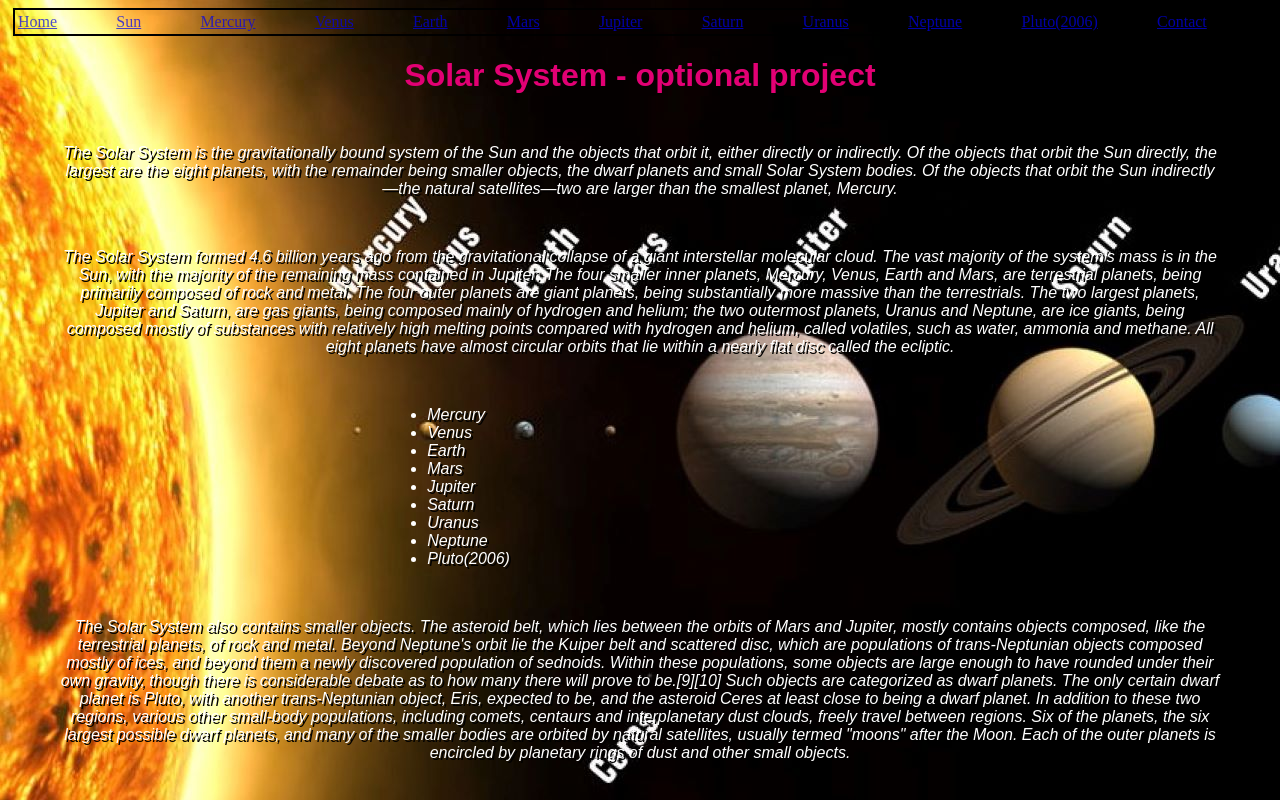
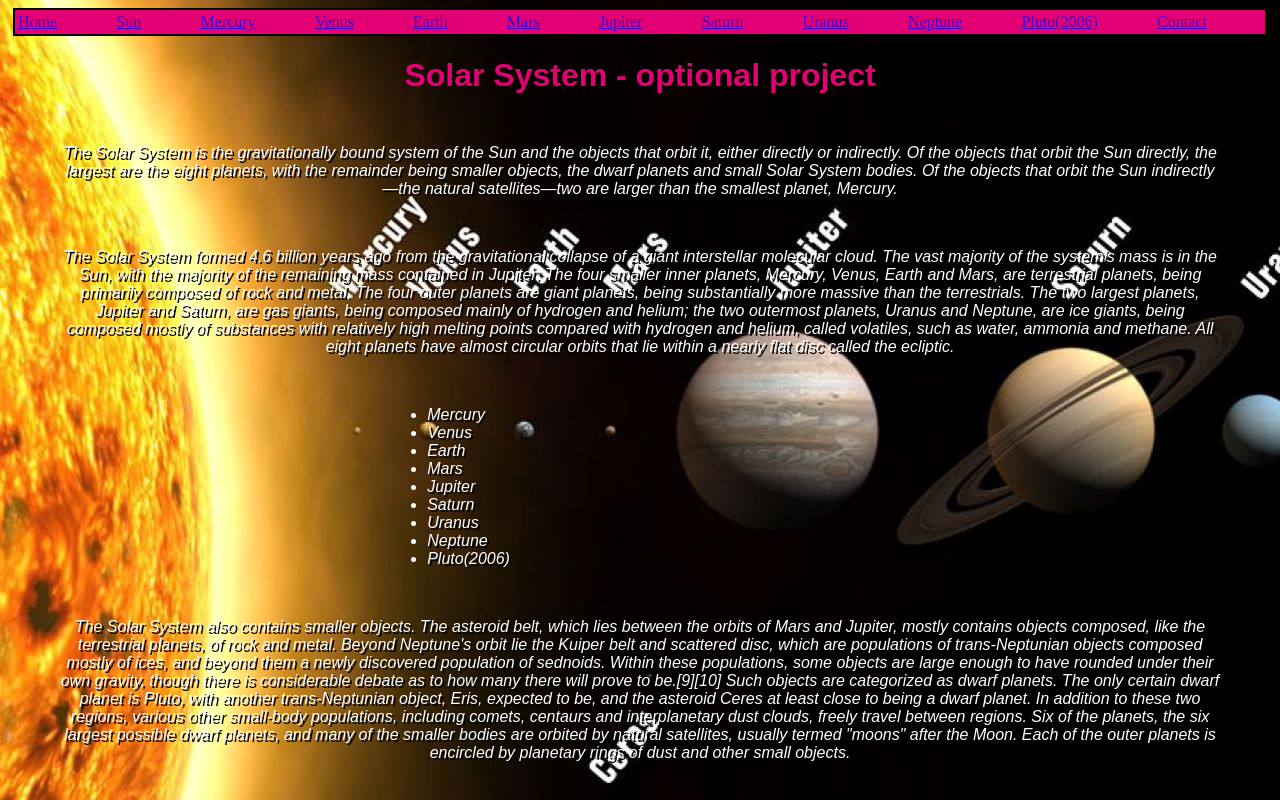
Before and after one commit to palirindos/palirindos.github.io, a plain HTML site: page index.html in a window 1280 px wide. Shown: the top 800 px of the page. Drawn offline with Linux system fonts and the light colour scheme.

Commit message:
nav background

```diff
--- a/css/style.css
+++ b/css/style.css
@@ -59,6 +59,7 @@ h1{
 
 nav {
     margin: 5px;
+    background-color: #E20074;
 }
 
 table{
```
